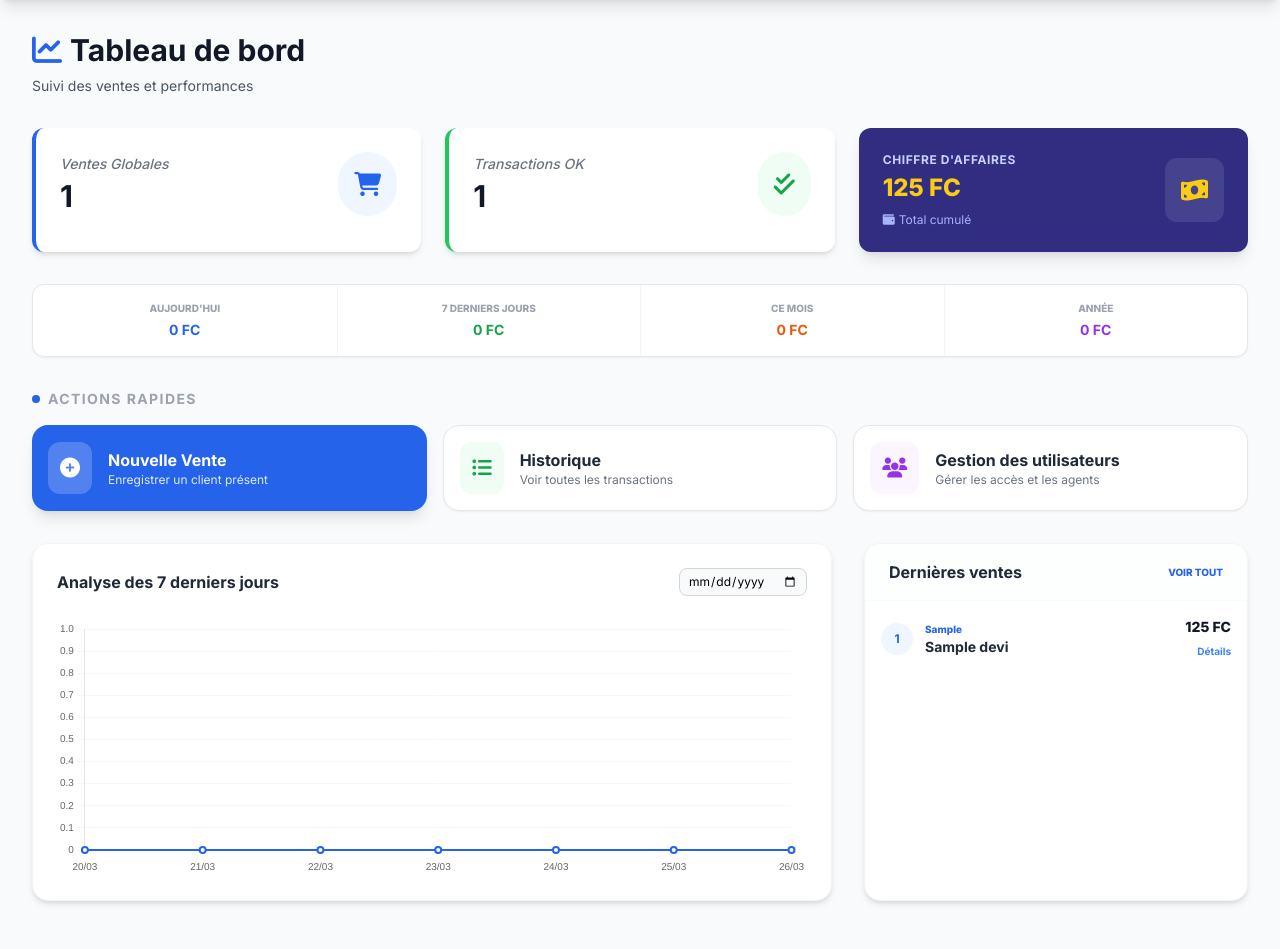
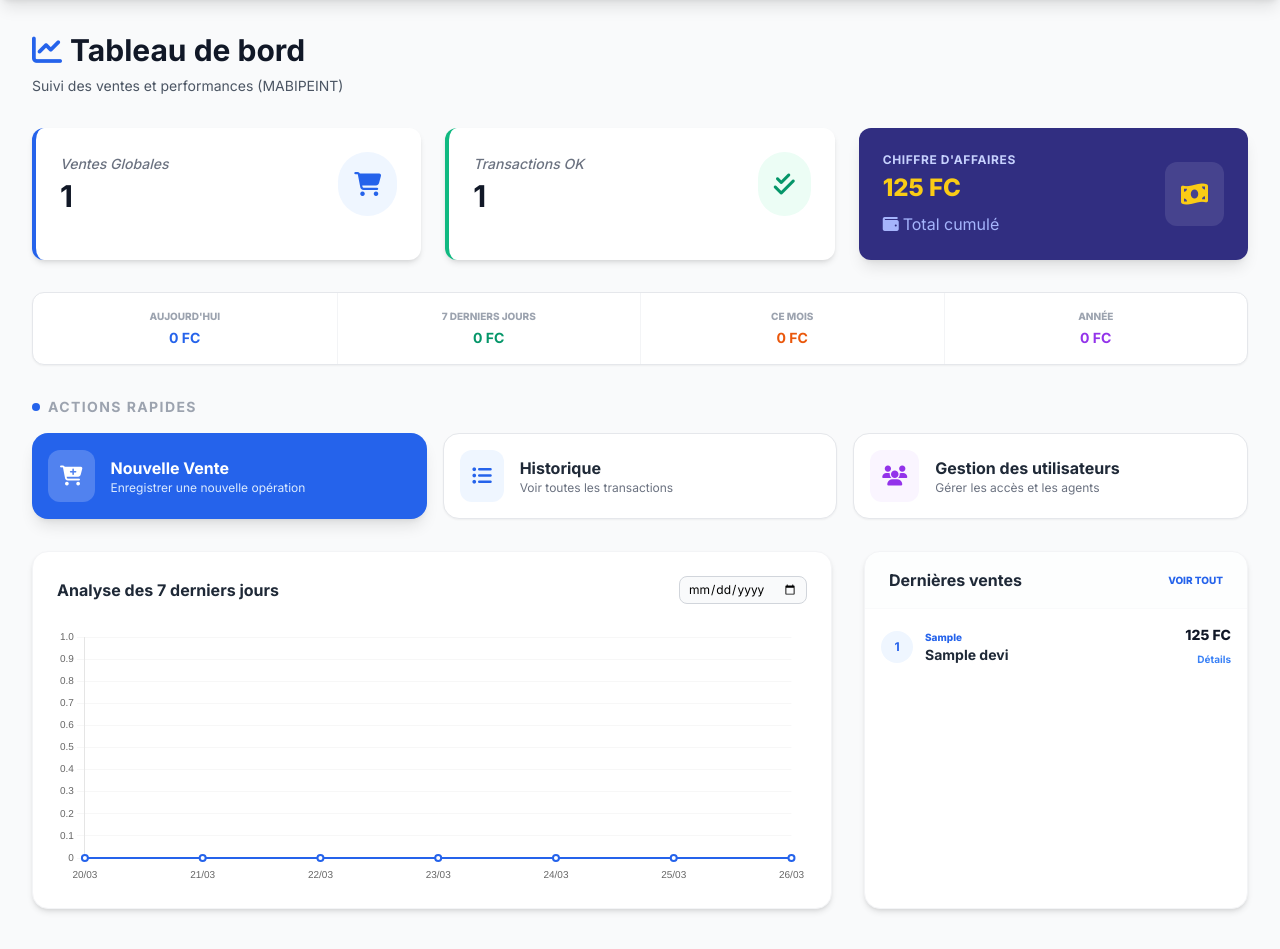
Before and after one commit to chadrackmbupiokajess/Shammar-Services, a Django app: page / in a window 1280 px wide. Shown: the part 64-1013 px from the top of the page. Before the commit the page ends 970 px from the top, so only its background shows below. Run offline with Django 5.2, Linux system fonts and the light colour scheme; a user stored in the database is signed in; tables that the repository leaves empty hold one stand-in row (values such as "Sample post"); some libraries are stand-ins or nearby versions.

Commit message:
ajour cleaning et peint*

```diff
--- a/mabipint/templates/mabipint/dashboard.html
+++ b/mabipint/templates/mabipint/dashboard.html
@@ -1,6 +1,7 @@
 {% extends 'mabipint/base.html' %}
+{% load humanize %}
 
-{% block title %}Tableau de bord - MABIPEINT{% endblock %}
+{% block title %}Tableau de bord - {{ service|upper }}{% endblock %}
 
 {% block content %}
 <div class="max-w-7xl mx-auto px-2 sm:px-6 lg:px-8">
@@ -8,43 +9,43 @@
     <!-- En-tête -->
     <div class="mb-6 md:mb-8">
         <h1 class="text-2xl md:text-3xl font-bold text-gray-900">
-            <i class="fas fa-chart-line text-blue-600 mr-2"></i>Tableau de bord
+            <i class="fas {% if service == 'cleaning' %}fa-chart-area text-green-600{% else %}fa-chart-line text-blue-600{% endif %} mr-2"></i>Tableau de bord
         </h1>
-        <p class="text-sm text-gray-600 mt-2">Suivi des ventes et performances</p>
+        <p class="text-sm text-gray-600 mt-2">Suivi des {% if service == 'cleaning' %}nettoyages{% else %}ventes{% endif %} et performances ({{ service|upper }})</p>
     </div>
 
     <!-- Statistiques Globales -->
     <div class="grid grid-cols-1 md:grid-cols-3 gap-4 md:gap-6 mb-8">
-        <div class="bg-white rounded-xl shadow-md p-4 md:p-6 border-l-4 border-blue-600">
+        <div class="bg-white rounded-xl shadow-md p-4 md:p-6 border-l-4 {% if service == 'cleaning' %}border-green-600{% else %}border-blue-600{% endif %}">
             <div class="flex items-center justify-between">
                 <div>
-                    <p class="text-xs md:text-sm font-medium text-gray-500 mb-1 italic">Ventes Globales</p>
+                    <p class="text-xs md:text-sm font-medium text-gray-500 mb-1 italic">{% if service == 'cleaning' %}Total Nettoyages{% else %}Ventes Globales{% endif %}</p>
                     <p class="text-2xl md:text-3xl font-bold text-gray-900">{{ total_devis }}</p>
                 </div>
-                <div class="bg-blue-50 p-3 md:p-4 rounded-full text-blue-600">
-                    <i class="fas fa-shopping-cart text-xl md:text-2xl"></i>
+                <div class="{% if service == 'cleaning' %}bg-green-50 text-green-600{% else %}bg-blue-50 text-blue-600{% endif %} p-3 md:p-4 rounded-full">
+                    <i class="fas {% if service == 'cleaning' %}fa-broom{% else %}fa-shopping-cart{% endif %} text-xl md:text-2xl"></i>
                 </div>
             </div>
         </div>
 
-        <div class="bg-white rounded-xl shadow-md p-4 md:p-6 border-l-4 border-green-500">
+        <div class="bg-white rounded-xl shadow-md p-4 md:p-6 border-l-4 border-emerald-500">
             <div class="flex items-center justify-between">
                 <div>
                     <p class="text-xs md:text-sm font-medium text-gray-500 mb-1 italic">Transactions OK</p>
                     <p class="text-2xl md:text-3xl font-bold text-gray-900">{{ devis_paye }}</p>
                 </div>
-                <div class="bg-green-50 p-3 md:p-4 rounded-full text-green-600">
+                <div class="bg-emerald-50 p-3 md:p-4 rounded-full text-emerald-600">
                     <i class="fas fa-check-double text-xl md:text-2xl"></i>
                 </div>
             </div>
         </div>
 
-        <div class="bg-indigo-900 rounded-xl shadow-lg p-4 md:p-6 text-white transform hover:scale-105 transition duration-300">
+        <div class="{% if service == 'cleaning' %}bg-green-900{% else %}bg-indigo-900{% endif %} rounded-xl shadow-lg p-4 md:p-6 text-white transform hover:scale-105 transition duration-300">
             <div class="flex items-center justify-between">
                 <div>
-                    <p class="text-indigo-200 text-[10px] md:text-xs uppercase font-bold tracking-wider mb-1">Chiffre d'Affaires</p>
-                    <p class="text-xl md:text-2xl font-black text-yellow-400 whitespace-nowrap">{{ chiffre_affaires_total|floatformat:0 }} FC</p>
-                    <div class="mt-2 flex items-center text-[10px] md:text-xs text-indigo-300">
+                    <p class="{% if service == 'cleaning' %}text-green-200{% else %}text-indigo-200{% endif %} text-[10px] md:text-xs uppercase font-bold tracking-wider mb-1">Chiffre d'Affaires</p>
+                    <p class="text-xl md:text-2xl font-black text-yellow-400 whitespace-nowrap">{{ chiffre_affaires_total|floatformat:0|intcomma }} FC</p>
+                    <div class="mt-2 flex items-center {% if service == 'cleaning' %}text-green-300{% else %}text-indigo-300{% endif %}">
                         <i class="fas fa-wallet mr-1"></i> Total cumulé
                     </div>
                 </div>
@@ -59,40 +60,40 @@
     <div class="grid grid-cols-2 md:grid-cols-4 bg-white shadow-sm border border-gray-200 rounded-xl overflow-hidden mb-8 divide-x divide-y md:divide-y-0 divide-gray-100">
         <div class="px-2 py-4 text-center hover:bg-gray-50 transition border-b md:border-b-0">
             <p class="text-[9px] md:text-[10px] uppercase font-black text-gray-400 mb-1">Aujourd'hui</p>
-            <p class="text-xs md:text-sm font-bold text-blue-600 break-words">{{ ca_aujourdhui|floatformat:0 }} FC</p>
+            <p class="text-xs md:text-sm font-bold {% if service == 'cleaning' %}text-green-600{% else %}text-blue-600{% endif %} break-words">{{ ca_aujourdhui|floatformat:0|intcomma }} FC</p>
         </div>
         <div class="px-2 py-4 text-center hover:bg-gray-50 transition border-b md:border-b-0">
             <p class="text-[9px] md:text-[10px] uppercase font-black text-gray-400 mb-1">7 derniers jours</p>
-            <p class="text-xs md:text-sm font-bold text-green-600 break-words">{{ ca_semaine|floatformat:0 }} FC</p>
+            <p class="text-xs md:text-sm font-bold text-emerald-600 break-words">{{ ca_semaine|floatformat:0|intcomma }} FC</p>
         </div>
         <div class="px-2 py-4 text-center hover:bg-gray-50 transition">
             <p class="text-[9px] md:text-[10px] uppercase font-black text-gray-400 mb-1">Ce mois</p>
-            <p class="text-xs md:text-sm font-bold text-orange-600 break-words">{{ ca_mois|floatformat:0 }} FC</p>
+            <p class="text-xs md:text-sm font-bold text-orange-600 break-words">{{ ca_mois|floatformat:0|intcomma }} FC</p>
         </div>
         <div class="px-2 py-4 text-center hover:bg-gray-50 transition">
             <p class="text-[9px] md:text-[10px] uppercase font-black text-gray-400 mb-1">Année {{ now.year }}</p>
-            <p class="text-xs md:text-sm font-bold text-purple-600 break-words">{{ ca_annee|floatformat:0 }} FC</p>
+            <p class="text-xs md:text-sm font-bold text-purple-600 break-words">{{ ca_annee|floatformat:0|intcomma }} FC</p>
         </div>
     </div>
 
     <!-- Actions rapides -->
     <div class="mb-8">
         <h2 class="text-xs md:text-sm font-bold text-gray-400 uppercase tracking-widest mb-4 flex items-center">
-            <span class="bg-blue-600 w-2 h-2 rounded-full mr-2"></span> Actions Rapides
+            <span class="{% if service == 'cleaning' %}bg-green-600{% else %}bg-blue-600{% endif %} w-2 h-2 rounded-full mr-2"></span> Actions Rapides
         </h2>
         <div class="grid grid-cols-1 md:grid-cols-3 gap-4">
-            <a href="{% url 'devis_create' %}" class="group bg-blue-600 p-4 rounded-2xl text-white hover:bg-blue-700 transition shadow-lg flex items-center">
+            <a href="{% url 'devis_create' %}" class="group {% if service == 'cleaning' %}bg-green-600 hover:bg-green-700{% else %}bg-blue-600 hover:bg-blue-700{% endif %} p-4 rounded-2xl text-white transition shadow-lg flex items-center">
                 <div class="bg-white/20 p-3 rounded-xl mr-4 group-hover:rotate-12 transition">
-                    <i class="fas fa-plus-circle text-xl"></i>
+                    <i class="fas {% if service == 'cleaning' %}fa-plus-circle{% else %}fa-cart-plus{% endif %} text-xl"></i>
                 </div>
                 <div>
-                    <p class="font-bold text-sm md:text-base">Nouvelle Vente</p>
-                    <p class="text-[10px] md:text-xs text-blue-100">Enregistrer un client présent</p>
+                    <p class="font-bold text-sm md:text-base">{% if service == 'cleaning' %}Nouveau Nettoyage{% else %}Nouvelle Vente{% endif %}</p>
+                    <p class="text-[10px] md:text-xs {% if service == 'cleaning' %}text-green-100{% else %}text-blue-100{% endif %}">Enregistrer une nouvelle opération</p>
                 </div>
             </a>
 
-            <a href="{% url 'devis_list' %}" class="group bg-white p-4 rounded-2xl border border-gray-200 hover:border-green-500 transition shadow-sm flex items-center">
-                <div class="bg-green-50 p-3 rounded-xl mr-4 text-green-600 group-hover:scale-110 transition">
+            <a href="{% url 'devis_list' %}" class="group bg-white p-4 rounded-2xl border border-gray-200 hover:{% if service == 'cleaning' %}border-green-500{% else %}border-blue-500{% endif %} transition shadow-sm flex items-center">
+                <div class="{% if service == 'cleaning' %}bg-green-50 text-green-600{% else %}bg-blue-50 text-blue-600{% endif %} p-3 rounded-xl mr-4 group-hover:scale-110 transition">
                     <i class="fas fa-list-ul text-xl"></i>
                 </div>
                 <div>
@@ -134,28 +135,28 @@
         <!-- Ventes récentes -->
         <div class="bg-white rounded-2xl shadow-md border border-gray-100 overflow-hidden">
             <div class="px-6 py-4 border-b border-gray-50 flex justify-between items-center bg-gray-50/30">
-                <h2 class="font-bold text-gray-800 text-sm md:text-base">Dernières ventes</h2>
-                <a href="{% url 'devis_list' %}" class="text-blue-600 text-[10px] font-black uppercase hover:underline">Voir tout</a>
+                <h2 class="font-bold text-gray-800 text-sm md:text-base">Dernières {% if service == 'cleaning' %}opérations{% else %}ventes{% endif %}</h2>
+                <a href="{% url 'devis_list' %}" class="{% if service == 'cleaning' %}text-green-600{% else %}text-blue-600{% endif %} text-[10px] font-black uppercase hover:underline">Voir tout</a>
             </div>
             <div class="divide-y divide-gray-100">
                 {% for devis in devis_list|slice:":3" %}
                 <div class="p-3 md:p-4 hover:bg-gray-50 transition flex items-center justify-between">
                     <div class="flex items-center">
-                        <div class="w-7 h-7 md:w-8 md:h-8 rounded-full bg-blue-50 text-blue-600 flex items-center justify-center text-[10px] md:text-xs font-bold mr-3">
+                        <div class="w-7 h-7 md:w-8 md:h-8 rounded-full {% if service == 'cleaning' %}bg-green-50 text-green-600{% else %}bg-blue-50 text-blue-600{% endif %} flex items-center justify-center text-[10px] md:text-xs font-bold mr-3">
                             {{ forloop.counter }}
                         </div>
                         <div>
-                            <p class="text-[10px] font-black text-blue-600">{{ devis.numero }}</p>
+                            <p class="text-[10px] font-black {% if service == 'cleaning' %}text-green-600{% else %}text-blue-600{% endif %}">{{ devis.numero }}</p>
                             <p class="text-xs md:text-sm font-bold text-gray-800 truncate w-24 md:w-32">{{ devis.client_nom }}</p>
                         </div>
                     </div>
                     <div class="text-right">
-                        <p class="text-xs md:text-sm font-black text-gray-900">{{ devis.total_general|floatformat:0 }} FC</p>
-                        <a href="{% url 'devis_detail' devis.pk %}" class="text-[9px] md:text-[10px] text-blue-500 font-bold hover:text-blue-700">Détails</a>
+                        <p class="text-xs md:text-sm font-black text-gray-900">{{ devis.total_general|floatformat:0|intcomma }} FC</p>
+                        <a href="{% url 'devis_detail' devis.pk %}" class="text-[9px] md:text-[10px] {% if service == 'cleaning' %}text-green-500 hover:text-green-700{% else %}text-blue-500 hover:text-blue-700{% endif %} font-bold">Détails</a>
                     </div>
                 </div>
                 {% empty %}
-                <div class="p-8 text-center text-gray-400 italic text-sm">Aucune vente.</div>
+                <div class="p-8 text-center text-gray-400 italic text-sm">Aucun {% if service == 'cleaning' %}nettoyage{% else %}vente{% endif %}.</div>
                 {% endfor %}
             </div>
         </div>
@@ -167,6 +168,9 @@
 <script src="https://cdn.jsdelivr.net/npm/chart.js"></script>
 <script>
     const ctx = document.getElementById('salesChart').getContext('2d');
+    const accentColor = "{{ service }}" === "cleaning" ? "#059669" : "#2563eb";
+    const accentColorLight = "{{ service }}" === "cleaning" ? "rgba(5, 150, 105, 0.05)" : "rgba(37, 99, 235, 0.05)";
+
     new Chart(ctx, {
         type: 'line',
         data: {
@@ -174,8 +178,8 @@
             datasets: [{
                 label: 'FC',
                 data: {{ graph_data|safe }},
-                borderColor: '#2563eb',
-                backgroundColor: 'rgba(37, 99, 235, 0.05)',
+                borderColor: accentColor,
+                backgroundColor: accentColorLight,
                 borderWidth: 2,
                 fill: true,
                 tension: 0.4,
--- a/mabipint/templates/mabipint/partials/devis_table_partial.html
+++ b/mabipint/templates/mabipint/partials/devis_table_partial.html
@@ -1,3 +1,4 @@
+{% load humanize %}
 {% if devis_list %}
 <div class="overflow-x-auto">
     <table class="min-w-full divide-y divide-gray-200">
@@ -27,7 +28,7 @@
                     {% endif %}
                 </td>
                 <td class="px-2 md:px-6 py-3 whitespace-nowrap text-right">
-                    <div class="font-bold text-gray-900 text-[10px] md:text-sm">{{ devis.total_general|floatformat:0 }} FC</div>
+                    <div class="font-bold text-gray-900 text-[10px] md:text-sm">{{ devis.total_general|floatformat:0|intcomma }} FC</div>
                     <div class="px-1.5 md:px-3 py-0.5 inline-flex text-[8px] md:text-[10px] leading-5 font-semibold rounded-full bg-green-100 text-green-800 mt-1">
                         Payé
                     </div>
--- a/shammar_services/settings.py
+++ b/shammar_services/settings.py
@@ -30,6 +30,7 @@ INSTALLED_APPS = [
     'django.contrib.sessions',
     'django.contrib.messages',
     'django.contrib.staticfiles',
+    'django.contrib.humanize',  # Ajout de humanize pour les séparateurs de milliers
     'mabipint',
 ]
 
```
Also changed, not shown: mabipint/templates/mabipint/devis_detail.html (+8 -7 lines), mabipint/templates/mabipint/devis_pdf.html (+10 -8 lines).
